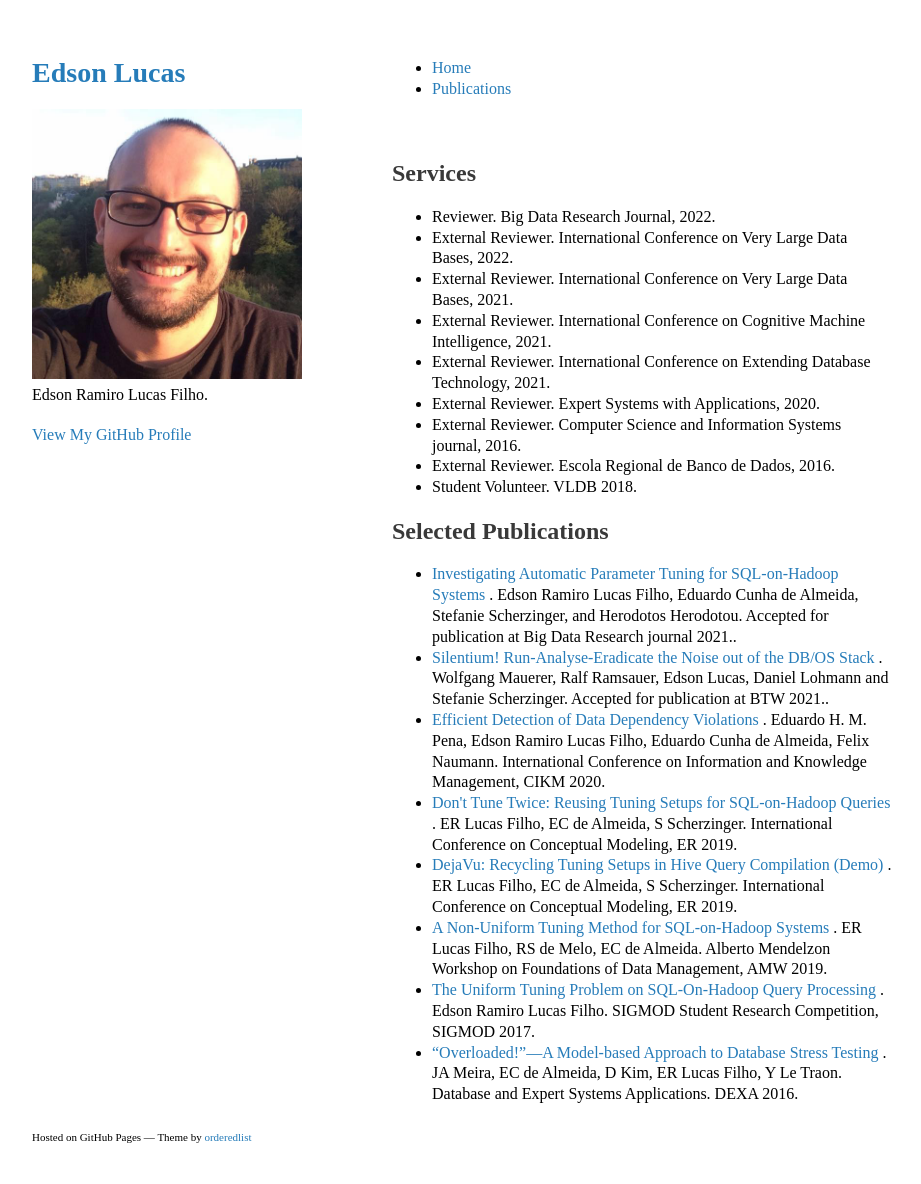
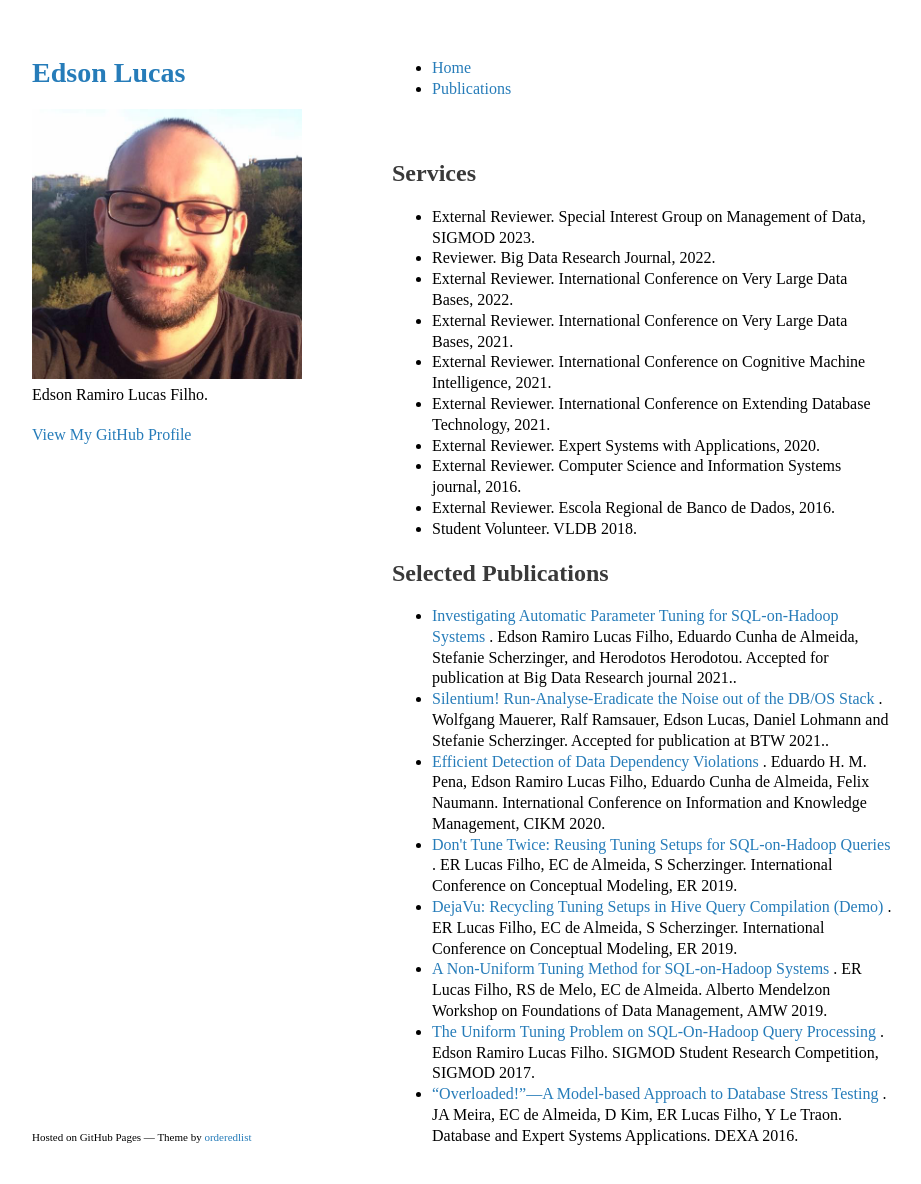
Before and after one commit to edsonrl/edsonrl.github.io, a Jekyll site: the page built from publications.md, in a window 1280 px wide and 1217 px high. Shown: the top 1184 px of the window, without its empty margins (178-1099 px from the left). Built offline with Jekyll 4.4.1, drawn with Linux system fonts in a browser that asks for light colours.

Commit message:
add service to sigmod 2023

```diff
--- a/_data/services.yml
+++ b/_data/services.yml
@@ -1,4 +1,6 @@
 
+- type: External Reviewer
+  event: Special Interest Group on Management of Data, SIGMOD 2023.
 - type: Reviewer
   event: Big Data Research Journal, 2022.
 - type: External Reviewer
```
